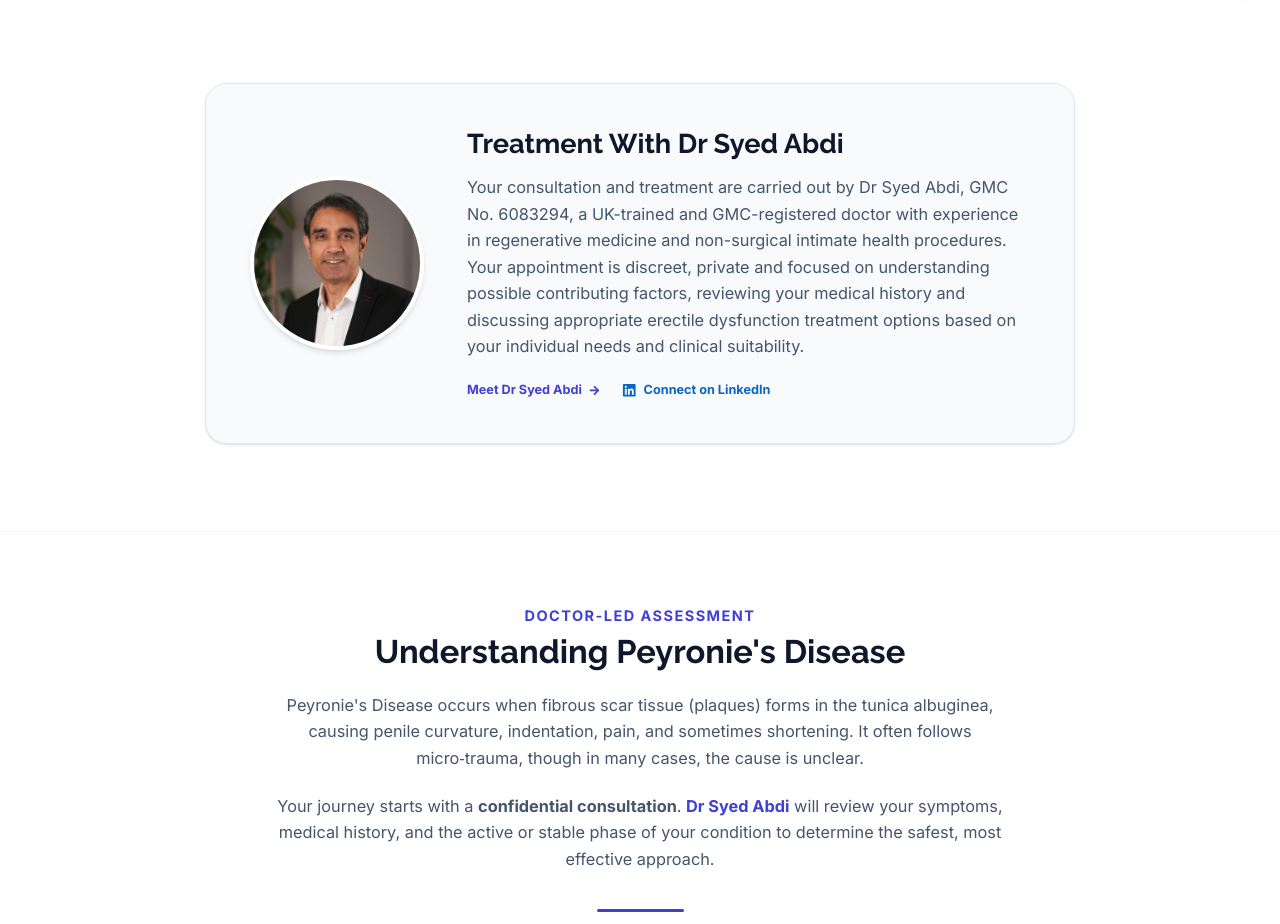
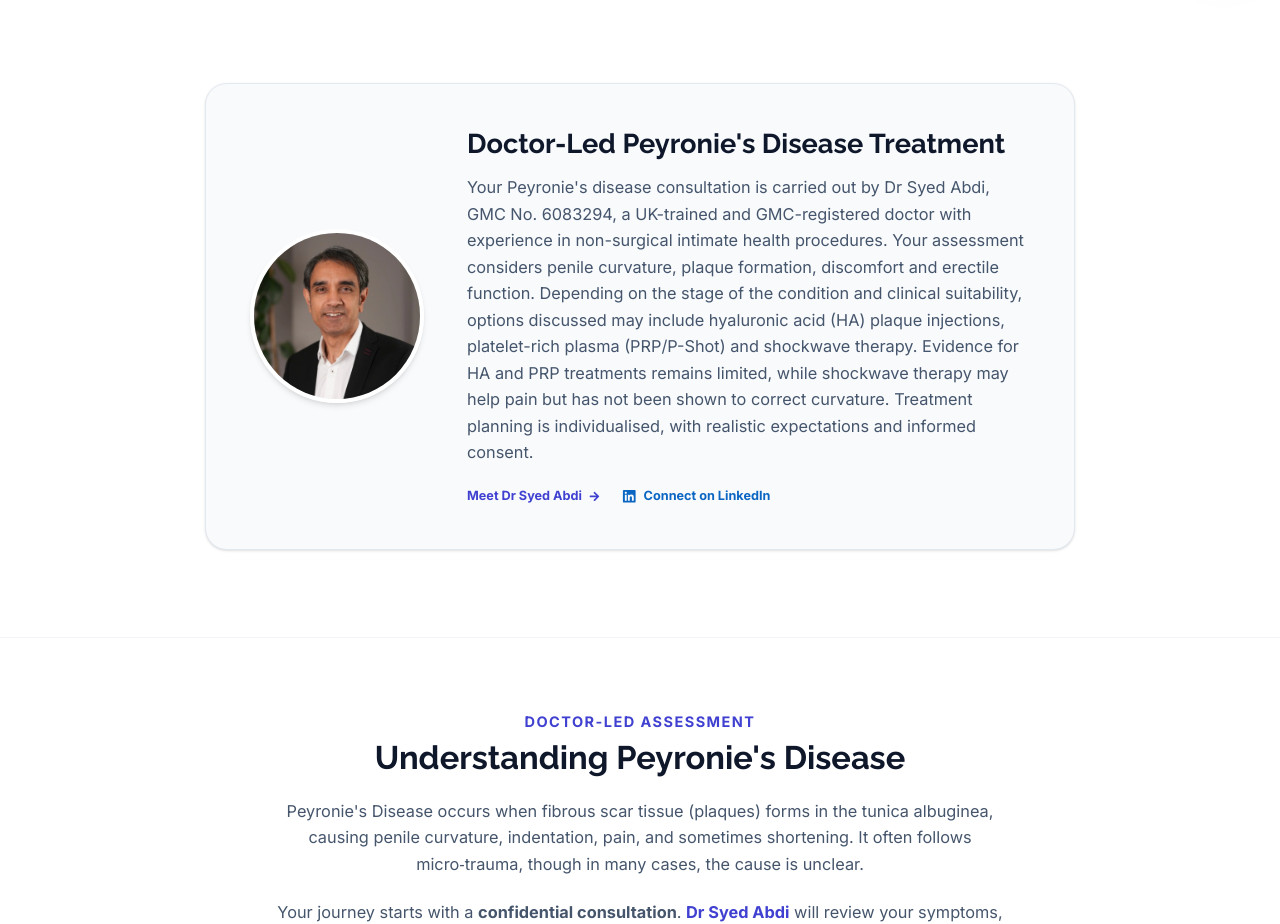
Before and after one commit to binithekid/Healing-PRP-Clinics-Preview, a Next.js app: page /birmingham/peyronies-disease in a window 1280 px wide. Shown: the part 820-1744 px from the top of the page. Built offline with nearby package versions, Linux system fonts and the light colour scheme.

Commit message:
Update EDFeatureBlock variant in PeyroniesClient

```diff
--- a/src/components/pages/PeyroniesClient.tsx
+++ b/src/components/pages/PeyroniesClient.tsx
@@ -253,7 +253,7 @@ export default function PeyroniesClient({
       </div>
 
       {/* --- DOCTOR-LED TRUST SECTION (MOVED UP) --- */}
-      <EDFeatureBlock />
+      <EDFeatureBlock variant="peyronies" />
 
       {/* --- UNDERSTANDING PD --- */}
       <section className="py-20 bg-white font-inter">
```
